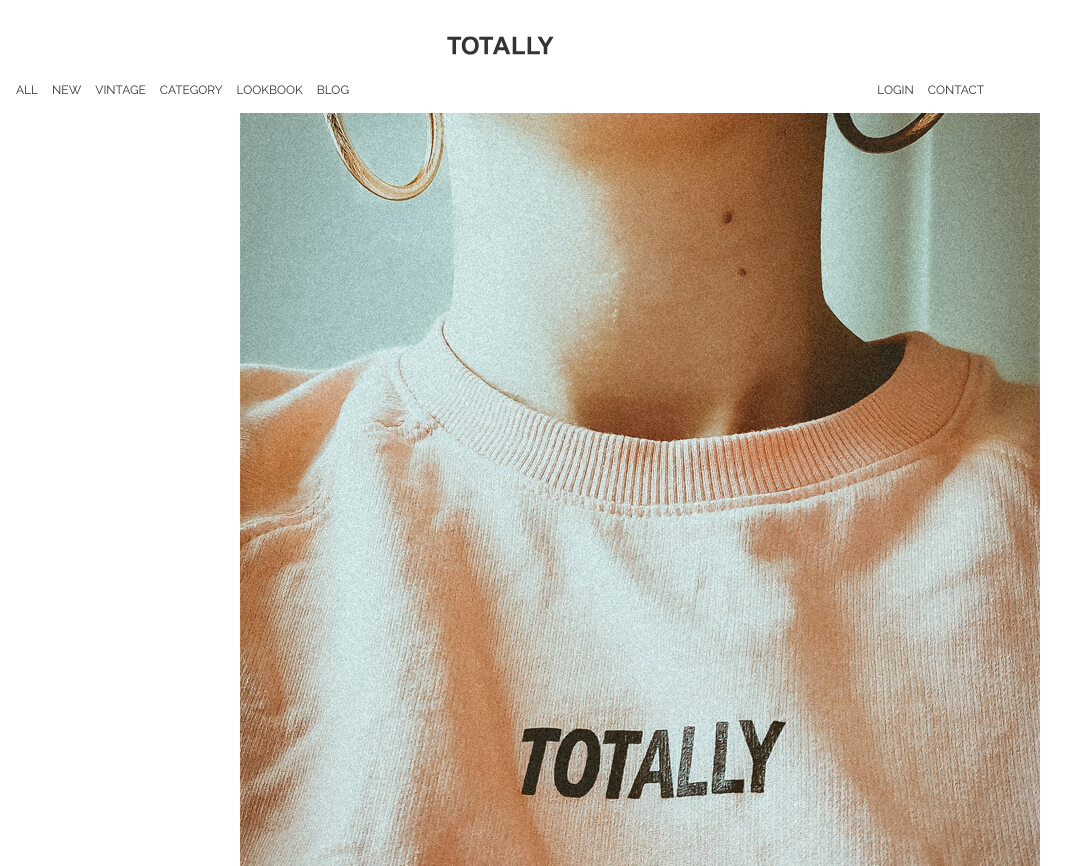
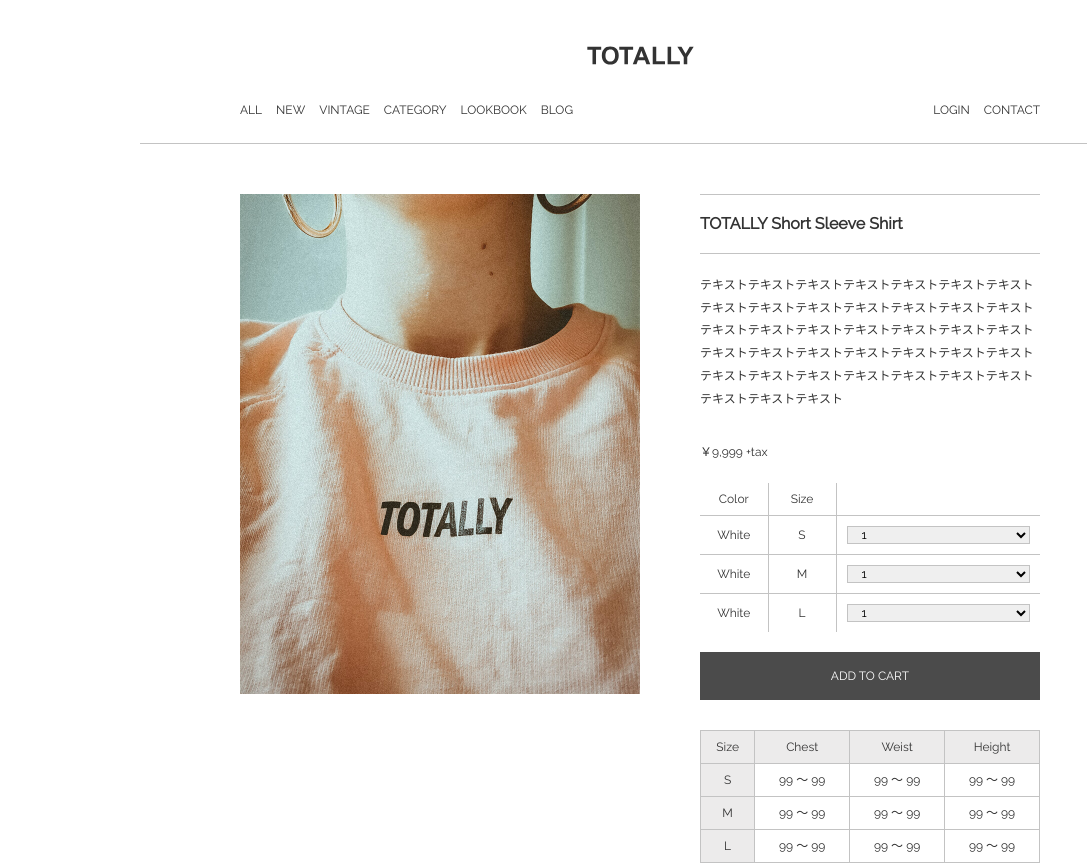
Before and after one commit to marscode48/ec_totally, a plain HTML site: page index.html in a window 1280 px wide. Shown: the top 866 px of the page, without its empty margins (0-1087 px from the left). Drawn offline with Linux system fonts and the light colour scheme.

Commit message:
indexのレスポンシブを作成

```diff
--- a/styles/breakpoints/_960up.scss
+++ b/styles/breakpoints/_960up.scss
@@ -3,3 +3,47 @@
 Stylesheet: 960px以上のモニタで適用
 
 ******************************************************************/
+
+
+.header {
+  margin: 0 auto 50px;
+  border-bottom: solid 1px #C3C3C3;
+
+  &__inner {
+    padding: 46px 0 26px;
+  }
+
+  &__logo {
+    margin-bottom: 36px;
+  }
+
+  &__nav {
+    max-width: 800px;
+    margin: 0 auto;
+    overflow-x: unset;
+  }
+}
+
+.main {
+
+  &__flex {
+    display: flex;
+    justify-content: space-between;
+  }
+
+  &__img {
+    max-width: 400px;
+    margin: 0 60px 0 0;
+    flex-shrink: 0;
+  }
+
+  &__item {
+    padding: 0;
+  }
+
+  &__text {
+    margin-bottom: 30px;
+  }
+
+
+}
```
Also changed, not shown: styles/style.css, 1 other file.
